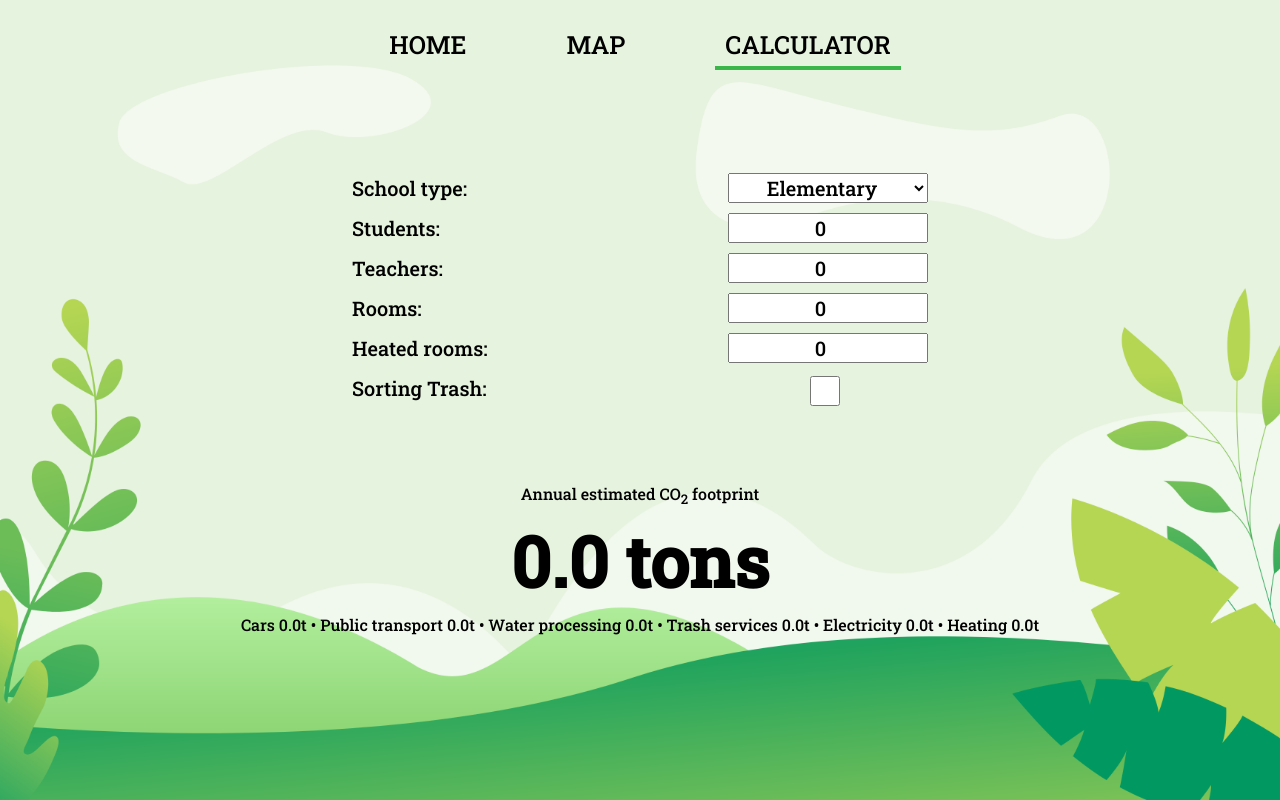
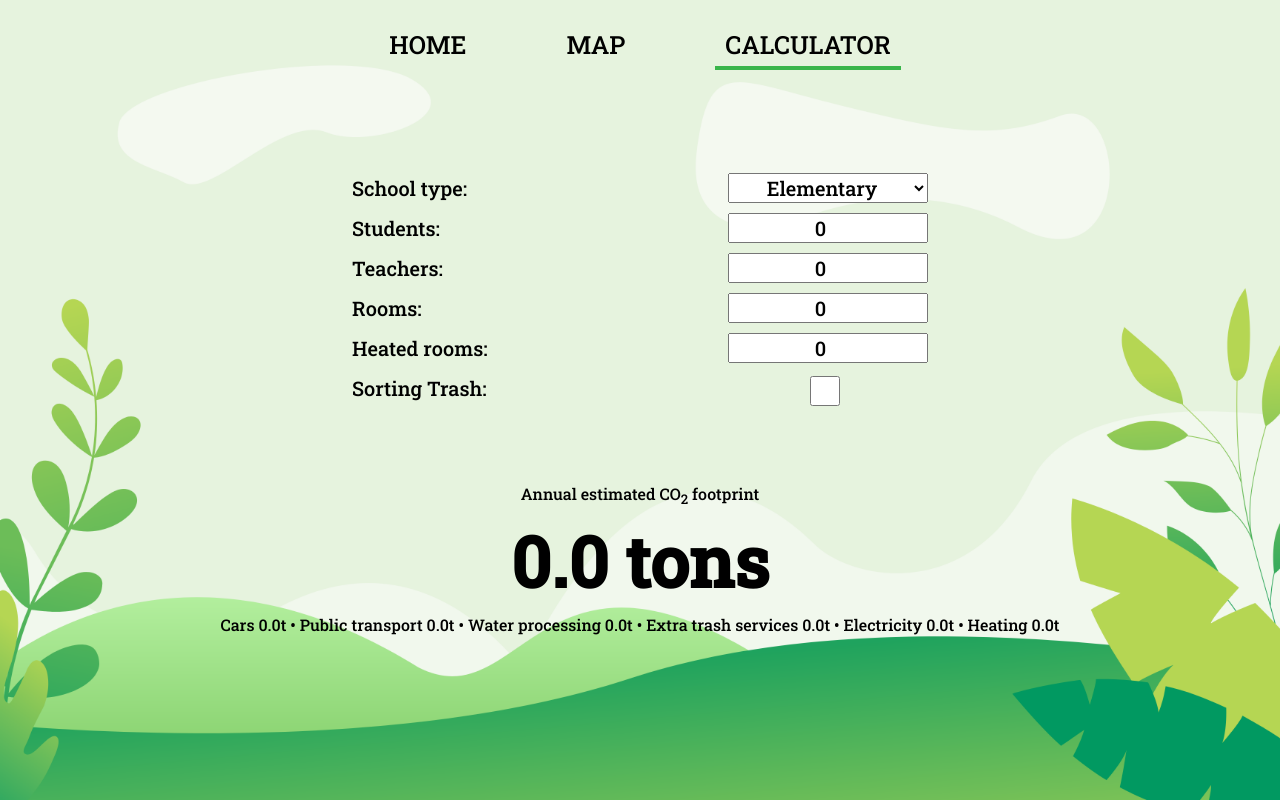
Before and after one commit to dejvokep/erasmus-energy-web-app, a Next.js app: page /calculator in a window 1280 px wide. Built offline with nearby package versions, Linux system fonts and the light colour scheme.

Commit message:
Calculator Edit

```diff
--- a/components/power-station-info-box.js
+++ b/components/power-station-info-box.js
@@ -4,7 +4,7 @@ import PowerStationDetails from "./power-station-details";
 export default function PowerStationInfoBox({station}) {
     return <div className={styles.container}>
         <div className={styles.box}>
-            {station && <div className={styles.location}><h1><a href={station.link}>{station.name}</a></h1></div>}
+            {station && <div className={styles.location}><h1><a href={station.link} target='_blank'>{station.name}</a></h1></div>}
             {station && <PowerStationDetails name="Type" value={station.type}/>}
             {station && <PowerStationDetails name="Power output" value={station.power + " MW"}/>}
             {station && station.since && <PowerStationDetails name="Since" value={station.since}/>}
--- a/pages/calculator.js
+++ b/pages/calculator.js
@@ -142,7 +142,7 @@ export default function Calculator() {
                 <div className={styles.footprint}>
                     <p className={styles.footprintTitle}>Annual estimated CO<sub>2</sub> footprint</p>
                     <h1 className={styles.footprintValue}>{footprint.overall_footprint} tons</h1>
-                    <p className={styles.footprintComposition}>Cars {footprint.cars_footprint}t • Public transport {footprint.public_transport_footprint}t • Water processing {footprint.water_footprint}t • Trash services {footprint.trash_footprint}t • Electricity {footprint.electricity_footprint}t • Heating {footprint.heating_footprint}t</p>
+                    <p className={styles.footprintComposition}>Cars {footprint.cars_footprint}t • Public transport {footprint.public_transport_footprint}t • Water processing {footprint.water_footprint}t • Extra trash services {footprint.trash_footprint}t • Electricity {footprint.electricity_footprint}t • Heating {footprint.heating_footprint}t</p>
                 </div>
             </div>
 
--- a/pages/index.js
+++ b/pages/index.js
@@ -22,7 +22,7 @@ export default function Home() {
             </div>
             <div className={styles.logo}>
                 <div>
-                    <a href='https://erasmus-plus.ec.europa.eu'><Image width={350} height={100} src="/erasmus-logo.jpg" alt="Erasmus+ Logo"/></a>
+                    <a href='https://erasmus-plus.ec.europa.eu' target='_blank' ><Image width={350} height={100} src="/erasmus-logo.jpg" alt="Erasmus+ Logo"/></a>
                 </div>
             </div>
         </div>
```
